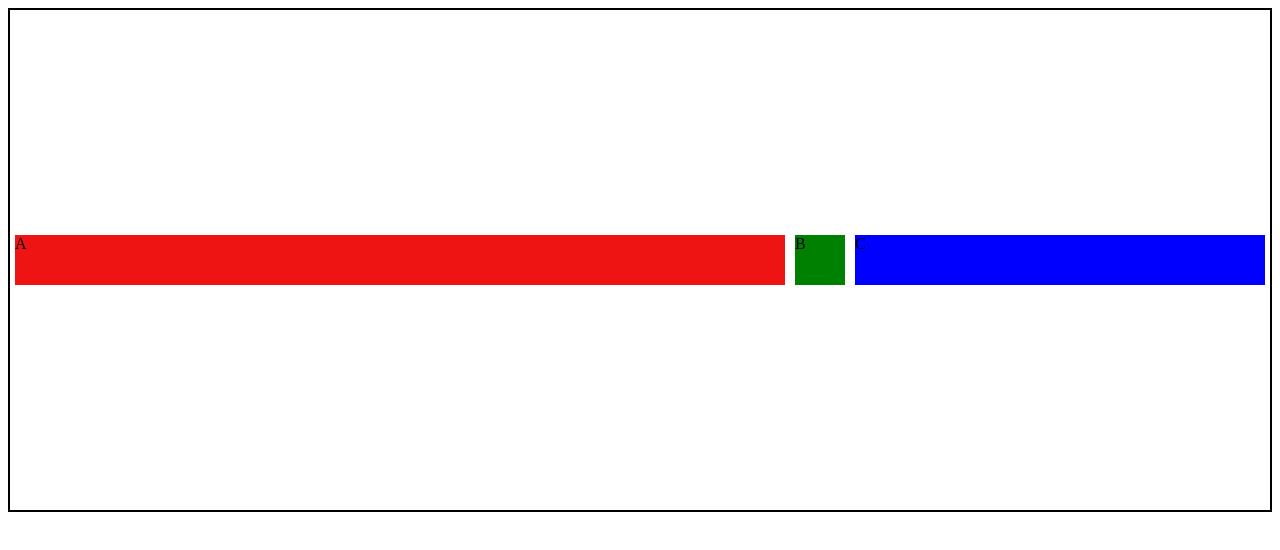
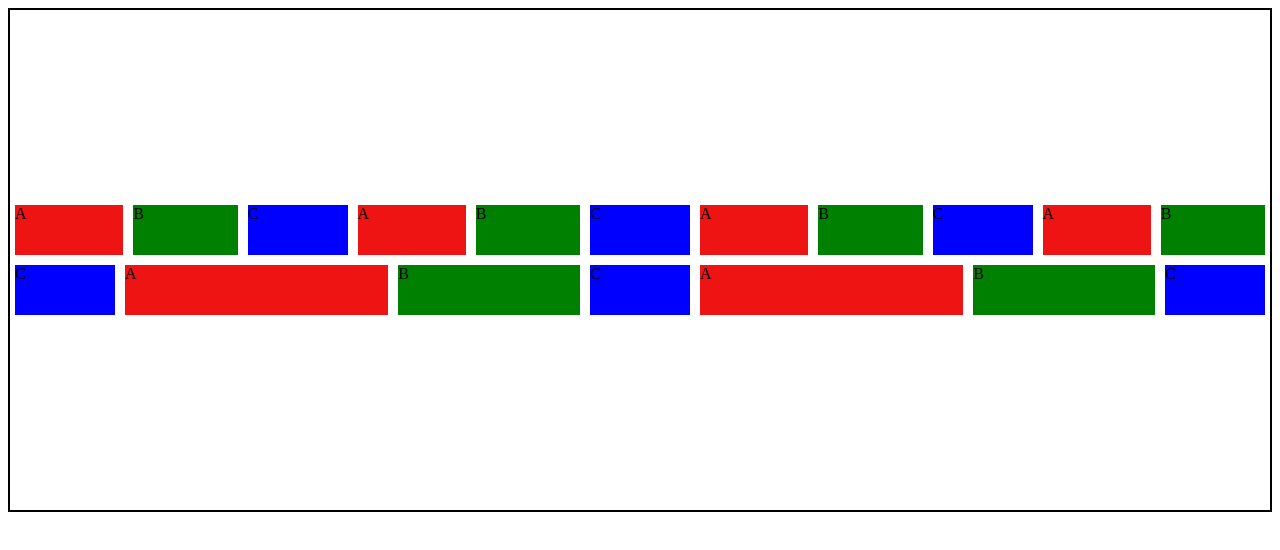
Before and after one commit to Aman16102000/css, a plain HTML site: page index.html in a window 1280 px wide. Drawn offline with Linux system fonts and the light colour scheme.

Commit message:
added flex properties

```diff
--- a/index.html
+++ b/index.html
@@ -13,7 +13,22 @@
         <div class="box-flex box-flex-one">A</div>
         <div class="box-flex box-flex-two">B</div>
         <div class="box-flex box-flex-three">C</div>
-    </div>
+
+        <div class="box-flex box-flex-one">A</div>
+        <div class="box-flex box-flex-two">B</div>
+        <div class="box-flex box-flex-three">C</div>  <div class="box-flex box-flex-one">A</div>
+        <div class="box-flex box-flex-two">B</div>
+        <div class="box-flex box-flex-three">C</div>
+        <div class="box-flex box-flex-one">A</div>
+        <div class="box-flex box-flex-two">B</div>
+        <div class="box-flex box-flex-three">C</div>
+        <div class="box-flex box-flex-one">A</div>
+        <div class="box-flex box-flex-two">B</div>
+        <div class="box-flex box-flex-three">C</div>
+        <div class="box-flex box-flex-one">A</div>
+        <div class="box-flex box-flex-two">B</div>
+        <div class="box-flex box-flex-three">C</div>
+
 </body>
 
 </html>
--- a/style.css
+++ b/style.css
@@ -4,26 +4,31 @@
     flex-direction: row;
     justify-content: center;
     align-items: center;
-    height:500px
+    flex-wrap: wrap;
+    height:500px;
+    align-content: center;
 }
 
 .box-flex{
     height: 50px;
-    width: 50px;
 
+   flex-basis: 100px;
     margin: 5px;
-    flex-basis: 50px;
+
 }
 
 .box-flex-one{
     background-color: rgb(239, 20, 20);
+    flex-shrink: 2;
     flex-grow: 2;
 }
 .box-flex-two{
     background-color: green;
-    flex-grow: 0;
+    flex-shrink: 0;
+    flex-grow: 1;
 }
 .box-flex-three{
     background-color: blue;
-    flex-grow: 1;
+   flex-shrink: 1;
+   flex-grow:0
 }
```
Also changed, not shown: 4 other files.
